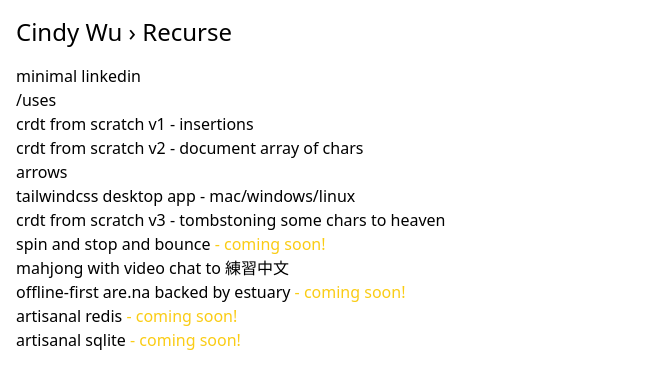
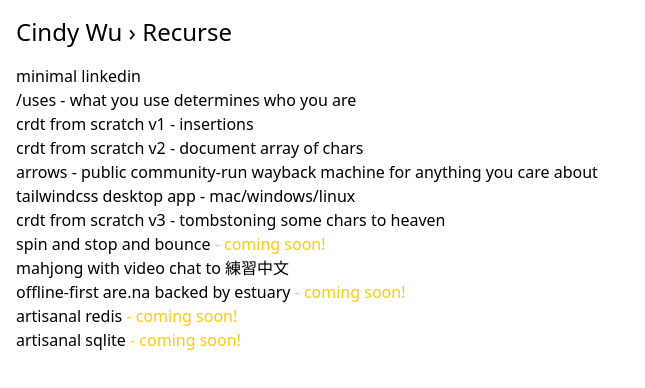
Before and after one commit to cindywu/cindy-wu, a Next.js app: page /recurse in a window 1280 px wide. Shown: the top 388 px of the page, without its empty margins (0-645 px from the left). Built offline with nearby package versions, Linux system fonts and the light colour scheme.

Commit message:
more info

```diff
--- a/pages/recurse/index.tsx
+++ b/pages/recurse/index.tsx
@@ -6,10 +6,10 @@ export default function index() {
     <div className={"p-4 dark:bg-zinc-800 h-screen"}>
       <div className={"pb-4 text-2xl"}><Link className={"no-underline hover:underline"} href="/">Cindy Wu</Link> › Recurse</div>
       <Link className={"no-underline hover:underline"} href="https://github.com/cindywu/minimal-linkedin"><div>minimal linkedin</div></Link>
-      <Link className={"no-underline hover:underline"} href="https://github.com/cindywu/uses-toy"><div>/uses</div></Link>
+      <Link className={"no-underline hover:underline"} href="https://github.com/cindywu/uses-toy"><div>/uses - what you use determines who you are</div></Link>
       <Link className={"no-underline hover:underline"} href="https://github.com/cindywu/baby-crdt"><div>crdt from scratch v1 - insertions</div></Link>
       <Link className={"no-underline hover:underline"} href="/arrows-2"><div>crdt from scratch v2 - document array of chars </div></Link>
-      <Link className={"no-underline hover:underline"} href="/arrows"><div>arrows</div></Link>
+      <Link className={"no-underline hover:underline"} href="/arrows"><div>arrows - public community-run wayback machine for anything you care about</div></Link>
       <Link className={"no-underline hover:underline"} href="/tailwind-desktop"><div>tailwindcss desktop app - mac/windows/linux</div></Link>
       <Link className={"no-underline hover:underline"} href="https://github.com/cindywu/baby-crdt/pull/14"><div>crdt from scratch v3 - tombstoning some chars to heaven</div></Link>
       <div>spin and stop and bounce<span className={"text-yellow-400"}>{` - coming soon!`}</span></div>
```
